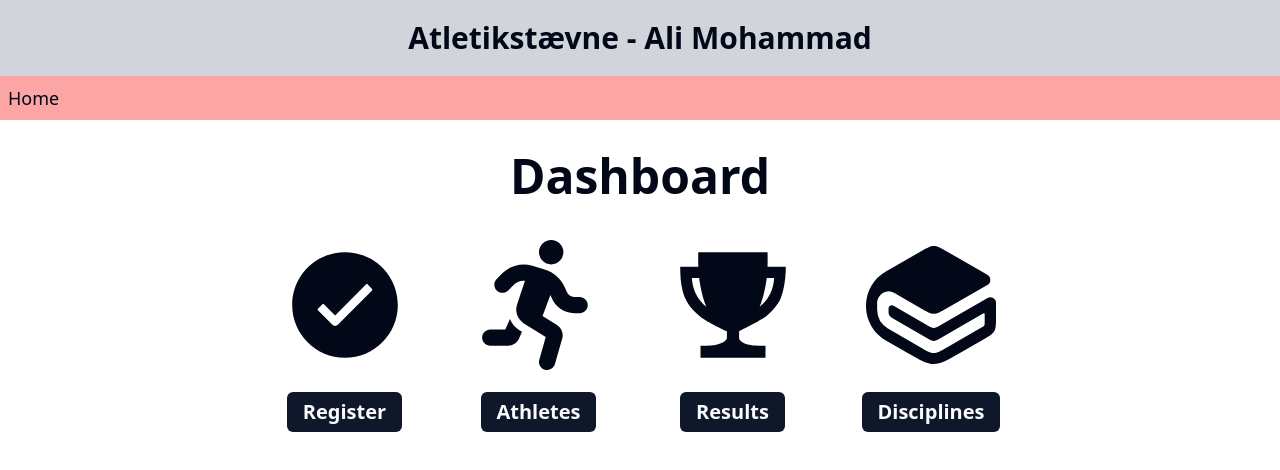
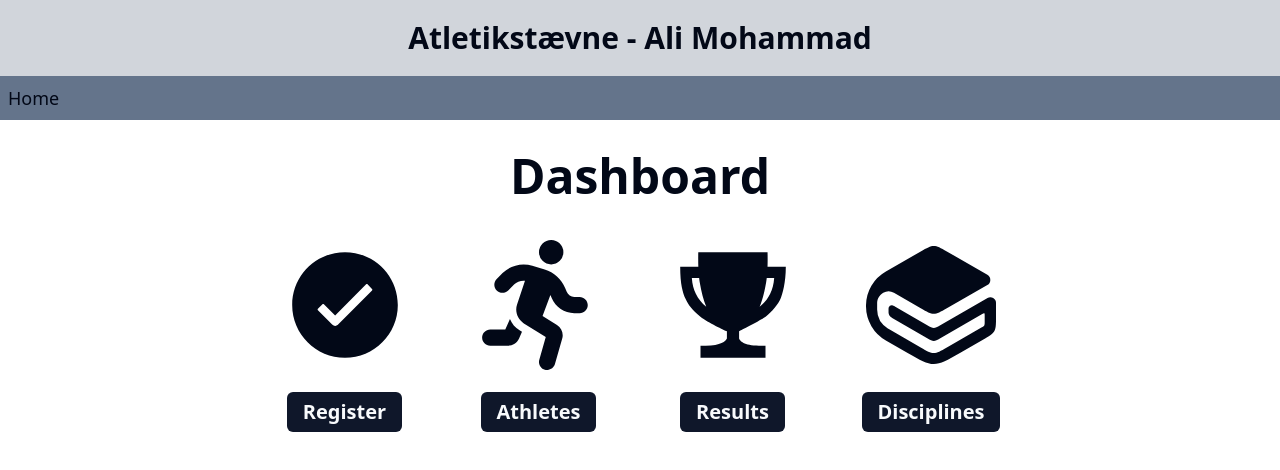
Before and after one commit to AliHMohammad/eksamen-frontend, a React (Vite) app: page / in a window 1280 px wide. Shown: the top 470 px of the page. Built offline with nearby package versions, Linux system fonts and the light colour scheme.

Commit message:
chore: minor refactoring

```diff
--- a/src/App.tsx
+++ b/src/App.tsx
@@ -13,7 +13,7 @@ import ResultsEditPage from "@/pages/ResultsEditPage.tsx";
 import RegisterPage from "@/pages/RegisterPage.tsx";
 import ResultRegisterPage from "@/pages/ResultRegisterPage.tsx";
 import ResultRegisterBulkPage from "@/pages/ResultRegisterBulkPage.tsx";
-import DisciplineDashboard from "@/pages/DisciplinesDashboard.tsx";
+import DisciplineDashboard from "@/pages/DisciplinesDashboardPage.tsx";
 import DisciplinesUpdatePage from "@/pages/DisciplinesUpdatePage.tsx";
 import DisciplinesCreatePage from "@/pages/DisciplinesCreatePage.tsx";
 
--- a/src/components/layouts/NavBar.tsx
+++ b/src/components/layouts/NavBar.tsx
@@ -3,9 +3,9 @@ import { NavLink } from "react-router-dom";
 export default function NavBar() {
 	return (
 		<>
-			<nav className={"flex flex-wrap gap-7 bg-red-300 p-2 text-sm sm:text-lg"}>
+			<nav className={"flex flex-wrap gap-7 bg-slate-500 p-2 text-sm sm:text-lg"}>
 				<NavLink to={"/"}>
-					<h3>Home</h3>
+					<h3 className={"hover:text-orange-300 transition-all"}>Home</h3>
 				</NavLink>
 			</nav>
 		</>
--- a/src/pages/ResultsTablePage.tsx
+++ b/src/pages/ResultsTablePage.tsx
@@ -15,7 +15,7 @@ export default function ResultsTablePage() {
 	const [results, setResults] = useState<IPagination<IDetailedResult> | null>(null);
 	const [pagination, setPagination] = useState<PaginationSize>({
 		pageIndex: 0, //initial page index
-		pageSize: 5, //default page size
+		pageSize: 3, //default page size
 	});
 	const [sort, setSort] = useState({
 		sortBy: "id",
```
Also changed, not shown: src/pages/DisciplinesDashboardPage.tsx (renamed from src/pages/DisciplinesDashboard.tsx).
